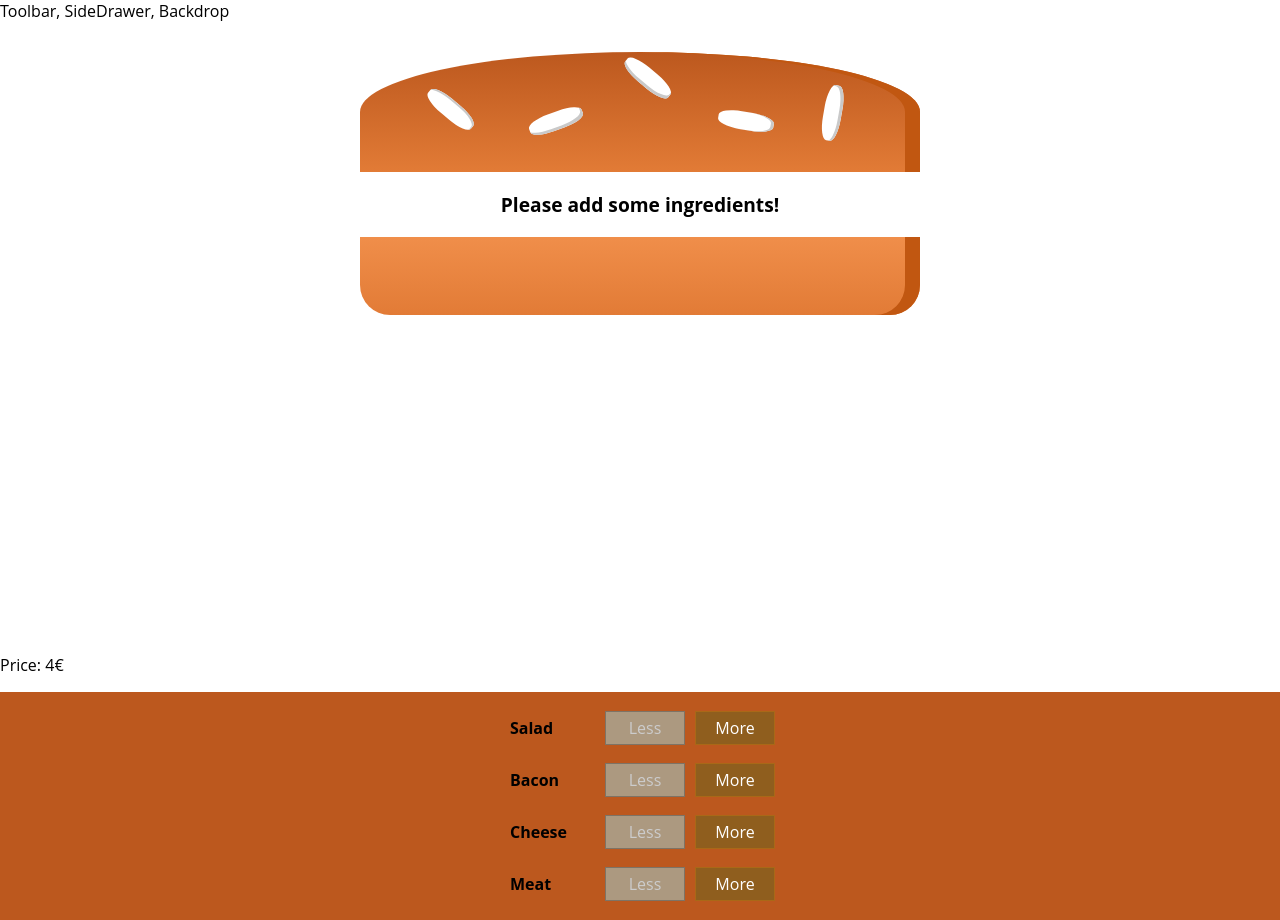
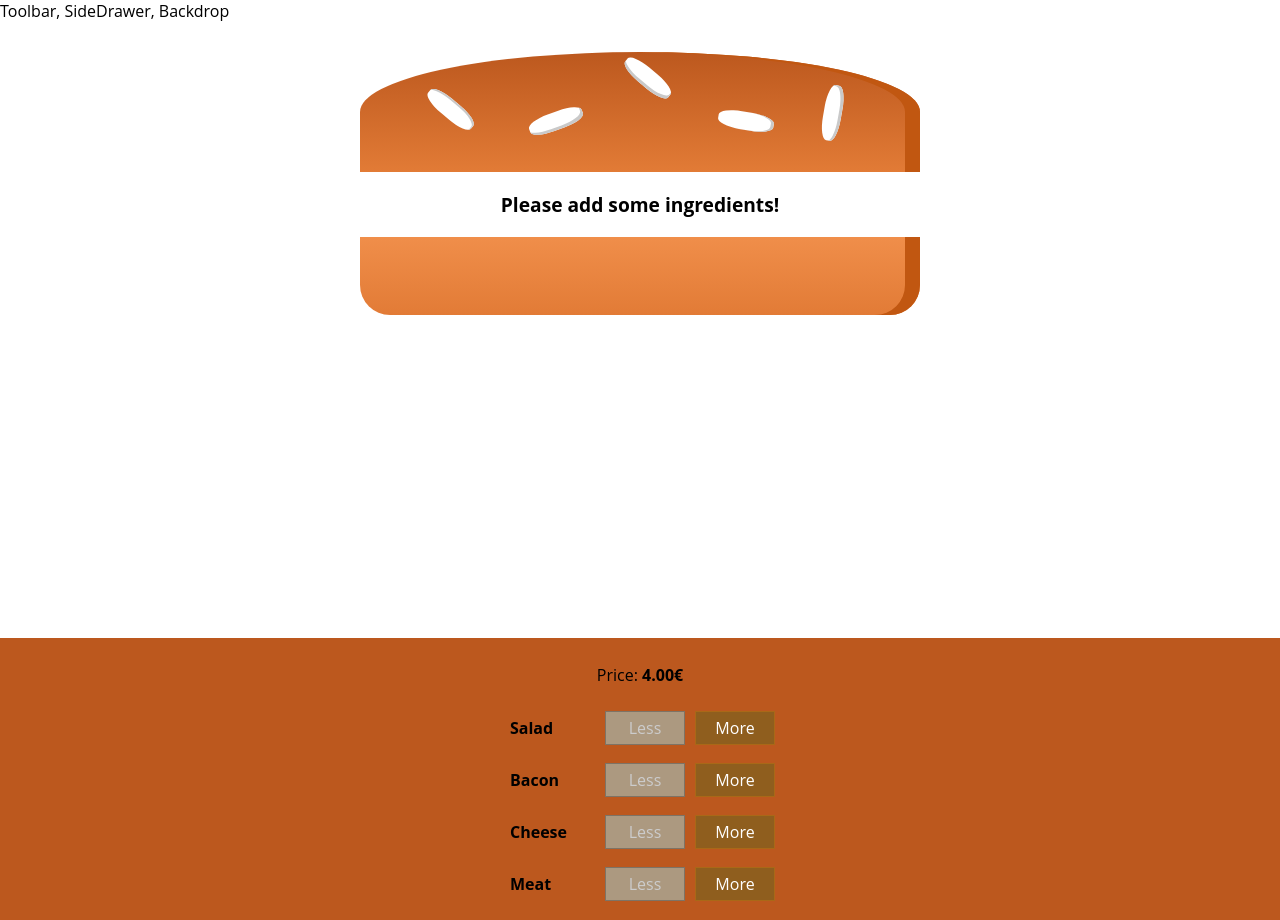
Before and after one commit to mathieu-keller/Burger_Creator_Training, a React (Create React App) app: page / in a window 1280 px wide. Built offline with nearby package versions, Linux system fonts and the light colour scheme.

Commit message:
Change position of prices

```diff
--- a/src/components/Burger/BuildControls/BuildControls.js
+++ b/src/components/Burger/BuildControls/BuildControls.js
@@ -9,8 +9,9 @@ const controls = [
     {label: 'Meat', type: 'meat'},
 ];
 
-const buildControls = ({ingredientAdded, ingredientRemove, ingredients}) => (
+const buildControls = ({ingredientAdded, ingredientRemove, ingredients, price}) => (
     <div className={classes.BuildControls}>
+        <p>Price: <strong>{price.toFixed(2)}€</strong></p>
         {controls.map(control => <BuildControl
             key={control.label}
             label={control.label}
--- a/src/containers/BurgerBuilder/BurgerBuilder.js
+++ b/src/containers/BurgerBuilder/BurgerBuilder.js
@@ -44,8 +44,11 @@ const BurgerBuilder = () => {
     return (
         <>
             <Burger ingredients={ingredients}/>
-            <p>Price: {price}€</p>
-            <BuildControls ingredients={ingredients} ingredientAdded={addIngredientHandler} ingredientRemove={removeIngredientHandler}/>
+            <BuildControls
+                price={price}
+                ingredients={ingredients}
+                ingredientAdded={addIngredientHandler}
+                ingredientRemove={removeIngredientHandler}/>
         </>
     );
 };
```
